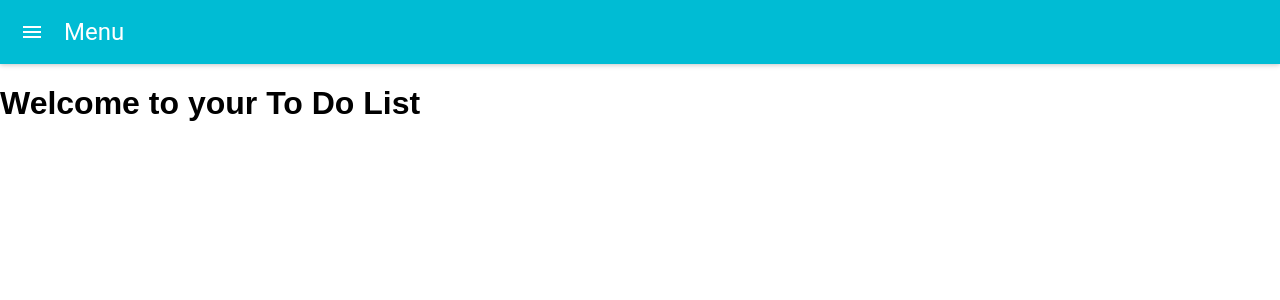
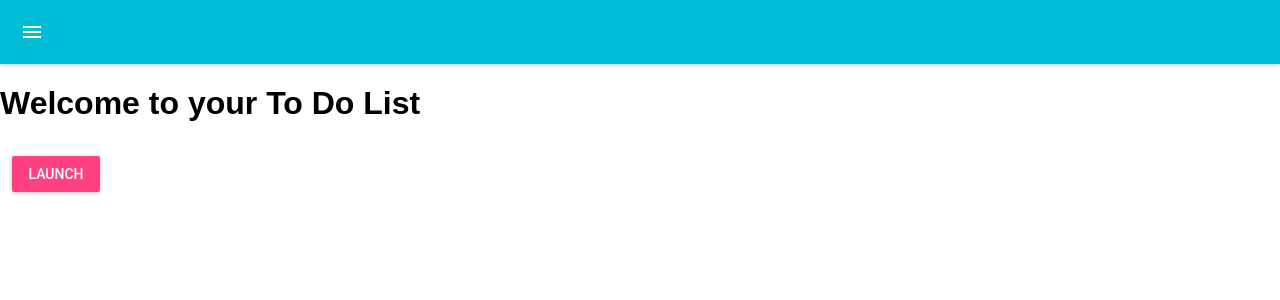
Before and after one commit to Nurha/react_to_do_list, a React (Create React App) app: page / in a window 1280 px wide. Shown: the top 300 px of the page. Built offline with nearby package versions, Linux system fonts and the light colour scheme.

Commit message:
Linked landing page button to the todolist page.

```diff
--- a/src/components/landingpage.js
+++ b/src/components/landingpage.js
@@ -1,10 +1,17 @@
 import React, { Component } from 'react';
+import RaisedButton from 'material-ui/RaisedButton';
 
 export default class LandingPage extends Component {
+
+    navigate = (path) => {
+        this.props.history.push(path)
+    }
+
     render () {
         return (
             <div>
                 <h1>Welcome to your To Do List</h1>
+                <RaisedButton label="Launch" secondary={true} style={{margin: '12px'}} onClick={() => { this.navigate('/todolist')}} />
             </div>
         )
     }
--- a/src/components/navbar.js
+++ b/src/components/navbar.js
@@ -6,7 +6,7 @@ export default class NavBar extends Component {
         return (
             <div>
                 <AppBar
-                    title='Menu'
+
                 />
             </div>
         )
```
